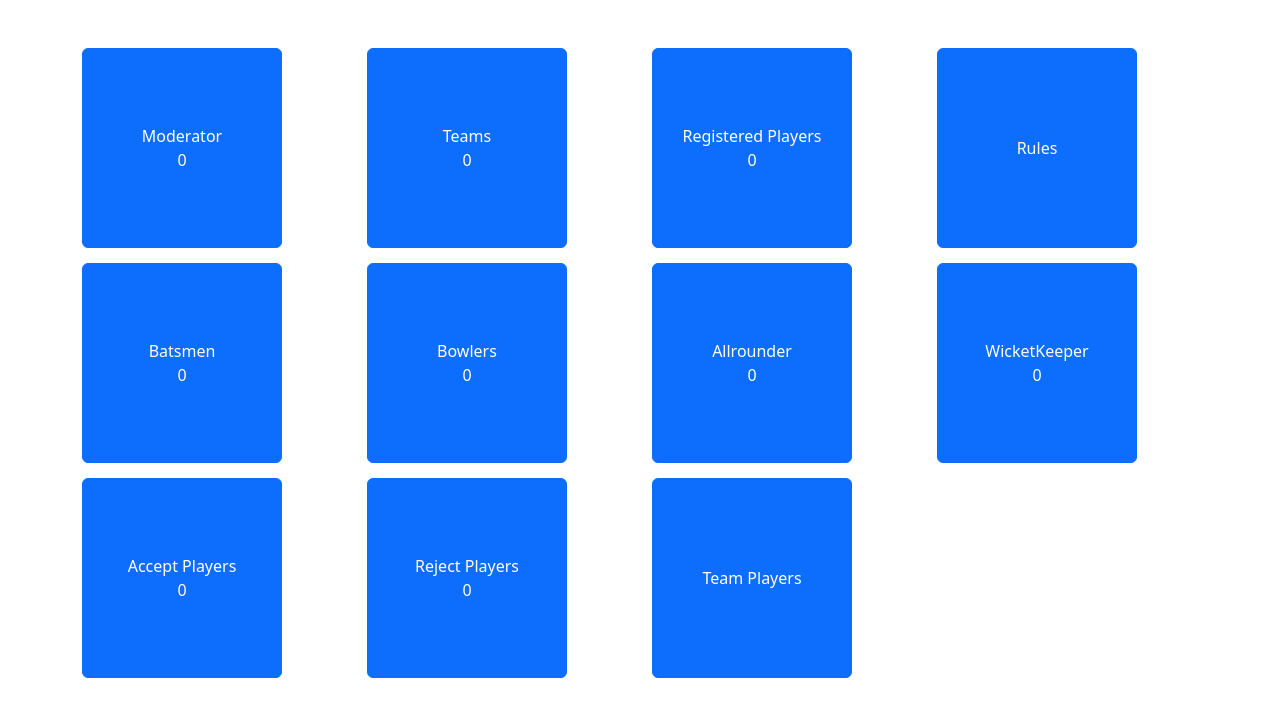
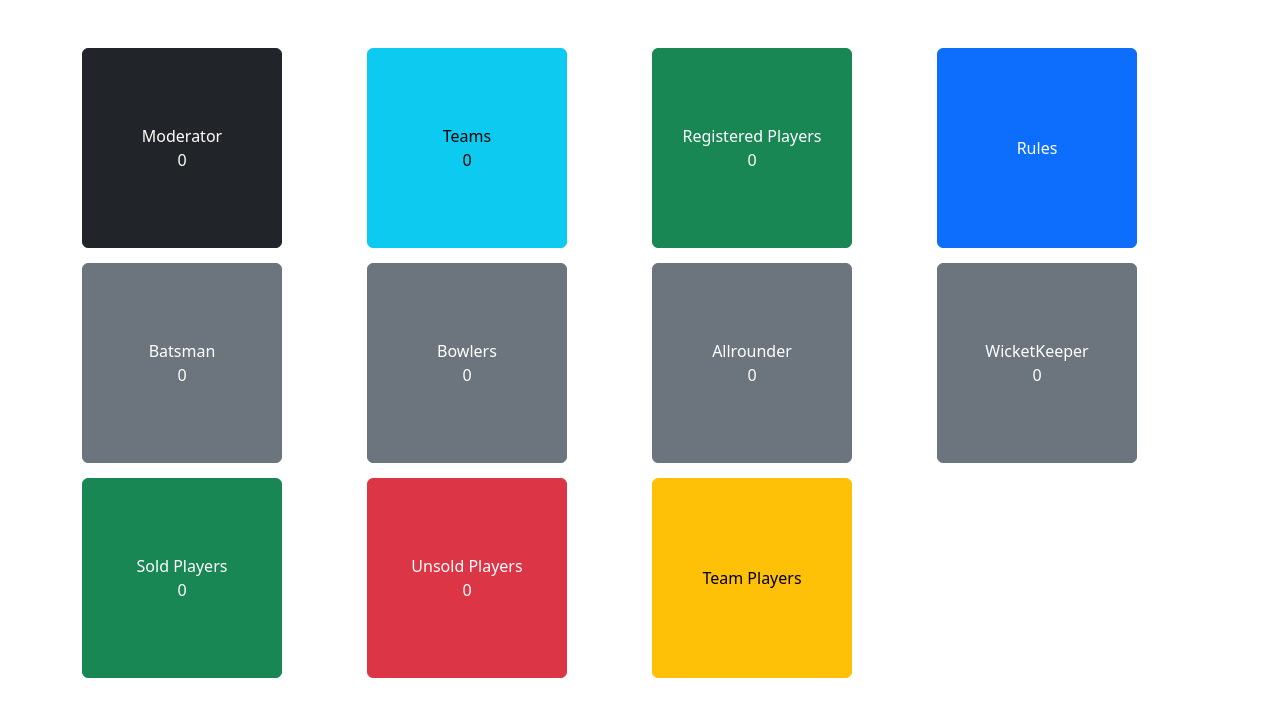
Before and after one commit to akila199910/LPL_PROJECT, a PHP site: page /LPL_PROJECT/Admin/index.php in a window 1280 px wide. Shown: the part 58-775 px from the top of the page. Run offline with PHP 8.4, Linux system fonts and the light colour scheme; data that the repository does not hold is empty; some libraries are stand-ins or nearby versions.

Commit message:
Update index.php
add function to admin

```diff
--- a/Admin/index.php
+++ b/Admin/index.php
@@ -38,7 +38,7 @@
      <div class="row">
         <div class="col-lg-3">
 
-      <a href="Addmoderator/indexmodertor.php"><button type="button" class="btn btn-primary size btn-margin">Moderator<br>
+      <a href="Addmoderator/indexmodertor.php"><button type="button" class="btn btn-dark size btn-margin">Moderator<br>
         <?php
 
         $sql="SELECT * from moderators ";
@@ -55,7 +55,7 @@
      </div>
 
      <div class="col-lg-3">
-    <a href="Addteam/indexteam.php"><button type="button" class="btn btn-primary size btn-margin">Teams<br>
+    <a href="Addteam/indexteam.php"><button type="button" class="btn btn-info size btn-margin">Teams<br>
     <?php
 
                        $sql="SELECT * from team";
@@ -71,7 +71,7 @@
                    ?></button></a>
                    </div>
     <div class="col-lg-3">
-    <a href="Playerlist/registered.php"><button type="button" class="btn btn-primary size btn-margin">Registered Players<br>
+    <a href="Playerlist/registered.php"><button type="button" class="btn btn-success size btn-margin">Registered Players<br>
     <?php
 
                        $sql="SELECT * from register";
@@ -111,12 +111,13 @@
 
 <div class="row">
         <div class="col-lg-3">
-    <a href="Playerlist/batsmanlist.php"><button type="button" class="btn btn-primary size btn-margin">Batsmen<br>
+    <a href="Playerlist/batsmanlist.php"><button type="button" class="btn btn-secondary size btn-margin">Batsman<br>
 
     <?php
 
-                       $sql="SELECT * from batsman where Sold IS NULL";
-                       $result=$conn-> query($sql);
+                       $sql5 = "SELECT * FROM batsman
+                                WHERE sold IS NULL AND gotoauction IS NULL";
+                       $result=$conn-> query($sql5);
                        $count=0;
                        if ($result-> num_rows > 0){
                            while ($row=$result-> fetch_assoc()) {
@@ -130,11 +131,11 @@
 
 
 <div class="col-lg-3">
-    <a href="Playerlist/bowlerlist.php"><button type="button" class="btn btn-primary size btn-margin">Bowlers<br>
+    <a href="Playerlist/bowlerlist.php"><button type="button" class="btn btn-secondary size btn-margin">Bowlers<br>
     <?php
-
-                       $sql="SELECT * from bowler where Sold IS NULL";
-                       $result=$conn-> query($sql);
+                       $sql5 = "SELECT * FROM bowler
+                       WHERE sold IS NULL AND gotoauction IS NULL";
+                       $result=$conn-> query($sql5);
                        $count=0;
                        if ($result-> num_rows > 0){
                            while ($row=$result-> fetch_assoc()) {
@@ -148,11 +149,12 @@
 
 
 <div class="col-lg-3">
-    <a href="Playerlist/allrounderlist.php"><button type="button" class="btn btn-primary size btn-margin">Allrounder<br>
+    <a href="Playerlist/allrounderlist.php"><button type="button" class="btn btn-secondary size btn-margin">Allrounder<br>
     <?php
+                       $sql5 = "SELECT * FROM allrounder
+                       WHERE sold IS NULL AND gotoauction IS NULL";
 
-                       $sql="SELECT * from allrounder where Sold IS NULL";
-                       $result=$conn-> query($sql);
+                       $result=$conn-> query($sql5);
                        $count=0;
                        if ($result-> num_rows > 0){
                            while ($row=$result-> fetch_assoc()) {
@@ -164,11 +166,13 @@
                    ?></button></a>
                    </div>
 <div class="col-lg-3">
-      <a href="Playerlist/wicketkeeperlist.php"><button type="button" class="btn btn-primary size btn-margin">WicketKeeper<br>
+      <a href="Playerlist/wicketkeeperlist.php"><button type="button" class="btn btn-secondary size btn-margin">WicketKeeper<br>
       <?php
 
-                       $sql="SELECT * from wicketkeeper where Sold IS NULL";
-                       $result=$conn-> query($sql);
+$sql5 = "SELECT * FROM wicketkeeper
+WHERE sold IS NULL AND gotoauction IS NULL";
+
+                       $result=$conn-> query($sql5);
                        $count=0;
                        if ($result-> num_rows > 0){
                            while ($row=$result-> fetch_assoc()) {
@@ -185,11 +189,23 @@
 
                    <div class="row">
         <div class="col-lg-3">
-    <a href="Playerlist/acceptplayers.php"><button type="button" class="btn btn-primary size btn-margin">Accept Players<br>
+    <a href="Playerlist/sold.php"><button type="button" class="btn btn-success size btn-margin">Sold Players<br>
     <?php
 
 
-                        $sql="SELECT * from register WHERE approved='Yes'";
+            $sql = "SELECT r.*, b.sold AS batsman_sold, b.gotoauction AS batsman_gotoauction,
+            bo.sold AS bowler_sold, bo.gotoauction AS bowler_gotoauction,
+            wk.sold AS wicketkeeper_sold, wk.gotoauction AS wicketkeeper_gotoauction,
+            alr.sold AS allrounder_sold, alr.gotoauction AS allrounder_gotoauction
+            FROM register r
+            LEFT JOIN batsman b ON r.player_id = b.player_batting_id
+            LEFT JOIN bowler bo ON r.player_id = bo.player_bowlling_id
+            LEFT JOIN wicketkeeper wk ON r.player_id = wk.player_keeping_id
+            LEFT JOIN allrounder alr ON r.player_id = alr.player_al_id
+            WHERE (b.sold IS NOT  NULL AND b.gotoauction = 1)
+            OR (bo.sold IS  NOT NULL AND bo.gotoauction = 1)
+            OR (wk.sold IS  NOT NULL AND wk.gotoauction = 1)
+            OR (alr.sold IS  NOT NULL AND alr.gotoauction = 1)";
                         $result=$conn-> query($sql);
                         $count=0;
                     if ($result-> num_rows > 0){
@@ -207,11 +223,23 @@
 
 <div class="col-lg-3">
 
-<a href="Playerlist/rejectplayers.php"><button type="button" class="btn btn-primary size btn-margin">Reject Players<br>
+<a href="Playerlist/unsold.php"><button type="button" class="btn btn-danger size btn-margin">Unsold Players<br>
     <?php
 
+      $sql = "SELECT r.*, b.sold AS batsman_sold, b.gotoauction AS batsman_gotoauction,
+      bo.sold AS bowler_sold, bo.gotoauction AS bowler_gotoauction,
+      wk.sold AS wicketkeeper_sold, wk.gotoauction AS wicketkeeper_gotoauction,
+      alr.sold AS allrounder_sold, alr.gotoauction AS allrounder_gotoauction
+      FROM register r
+      LEFT JOIN batsman b ON r.player_id = b.player_batting_id
+      LEFT JOIN bowler bo ON r.player_id = bo.player_bowlling_id
+      LEFT JOIN wicketkeeper wk ON r.player_id = wk.player_keeping_id
+      LEFT JOIN allrounder alr ON r.player_id = alr.player_al_id
+      WHERE (b.sold IS NULL AND b.gotoauction = 1)
+      OR (bo.sold IS NULL AND bo.gotoauction = 1)
+      OR (wk.sold IS NULL AND wk.gotoauction = 1)
+      OR (alr.sold IS NULL AND alr.gotoauction = 1)";
 
-                        $sql="SELECT * from register WHERE approved='No'";
                         $result=$conn-> query($sql);
                         $count=0;
                     if ($result-> num_rows > 0){
@@ -230,7 +258,7 @@
 
 <div class="col-lg-3">
 
-    <a href="Playerlist/teamplayers.php"><button type="button" class="btn btn-primary size btn-margin">Team Players<br>
+    <a href="Playerlist/teamplayers.php"><button type="button" class="btn btn-warning size btn-margin">Team Players<br>
     <?php
                   /*
                        $sql="SELECT * from register WHERE approved='Yes'";
```
